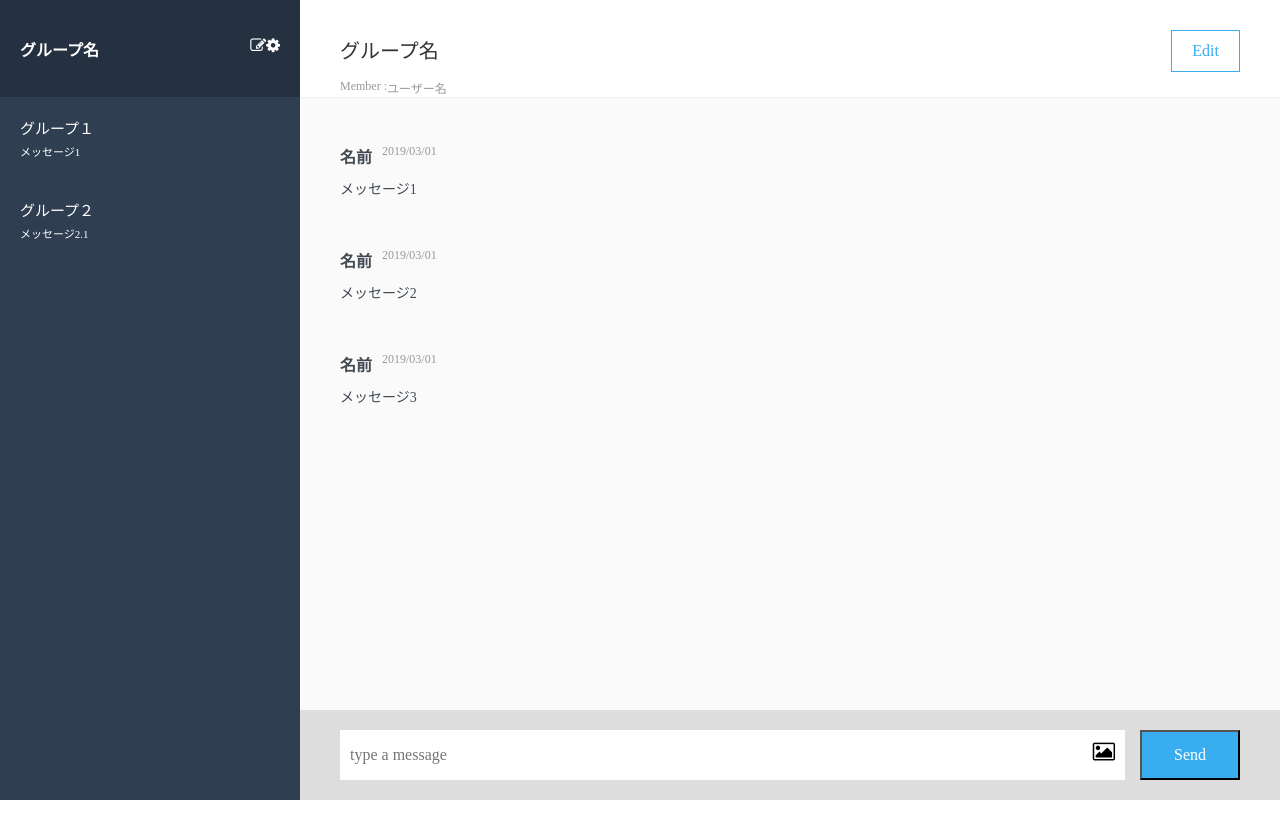
After one commit to subasubasu/ChatSpace, a Rails app: template chat-space/app/views/messages/index.html.haml in a window 1280 px wide. The commit adds this page. Run offline with Rails 7, Linux system fonts and the light colour scheme; the template is opened without the code that fills it, so the values that code supplies are empty; style sheets or scripts are compiled from the project's sources; some libraries are stand-ins or nearby versions.

Commit message:
[WIP]チャット画面のビューの作成の修正
#WHAT
チャット画面を作成する
#WHY
サービスに必須の画面のため

```diff
--- /dev/null
+++ b/chat-space/app/assets/stylesheets/_chat-main.scss
@@ -0,0 +1,76 @@
+.chat-main {
+  height: 100%;
+  width: calc(100% - 300px);
+  float: left;
+}
+
+.main-header {
+  height: 97px;
+  display: flex;
+  padding: 0 40px;
+  border-bottom: solid 1px #eeeeee;
+  &__left-box {
+    padding-top: 35px;
+    &__current-group {
+      font-size: 20px;
+      color: #333;
+      margin-bottom: 15px;
+    }
+    &__member-list {
+      float: left;
+      display: flex;
+      font-size: 12px;
+      color: $information-color;
+      list-style: none;
+      &__member {
+        float: left;
+        font-size: 12px;
+        color: $information-color;
+        display: list-item;
+        list-style: none;
+      }
+    }
+  }
+  &__edit-button {
+    display: flex;
+    height: 40px;
+    line-height: 40px;
+    padding: 0 20px;
+    margin-top: 30px;
+    border: solid 1px;
+    color: #38AEF0;
+    position: absolute;
+    right: 40px;
+  }
+}
+
+.messages {
+  height: calc(100% - 190px);
+  width: calc(100% - 80px);
+  padding: 46px 40px;
+  background-color: #fafafa;
+  overflow: scroll;
+}
+
+.message {
+  padding-bottom: 40px;
+  &__upper-info {
+    display: flex;
+    margin-bottom: 10px;
+    &__talker {
+      color: #434a54;
+      font-size: 16px;
+      font-weight: bold;
+    }
+    &__date {
+      color: $information-color;
+      font-size: 12px;
+      margin-left: 10px;
+    }
+  }
+  &__text {
+    color: #434a54;
+    font-size: 14px;
+    margin-bottom: 10px;
+  }
+}
--- /dev/null
+++ b/chat-space/app/assets/stylesheets/_chat-side.scss
@@ -0,0 +1,46 @@
+.chat-side {
+  background-color: #2f3e51;
+  height: 100%;
+  width: 300px;
+  color: white;
+  float: left;
+}
+
+a {
+  color: white;
+  text-decoration: none;
+}
+
+.side-header {
+  background-color: #253141;
+  height: 97px;
+  font-size: 16px;
+  align-items: center;
+  display: flex;
+  padding: 0 20px;
+  &__box {
+    display: flex;
+    justify-content: space-between;
+    width: 100%;
+    font-weight: bold;
+    &__menu {
+      display: flex;
+    }
+  }
+}
+
+.groups {
+  height: calc(100% - 100px);
+  padding: 20px 20px 0;
+  overflow: scroll;
+}
+.group {
+  margin-bottom: 40px;
+  &__group-name {
+    font-size: 15px;
+    margin-bottom: 5px;
+  }
+  &__group-latest-message {
+    font-size: 11px;
+  }
+}
--- /dev/null
+++ b/chat-space/app/assets/stylesheets/_form.scss
@@ -0,0 +1,41 @@
+.form {
+  height: 90px;
+  width: calc(100% - 300px);
+  box-sizing: border-box;
+  padding: 20px 40px 0 40px;
+  background-color: #ddd;
+  position: absolute;
+  bottom: 0;
+}
+
+.input-box {
+  float: left;
+  position: relative;
+  width: calc(100% - 165px);
+  &__text {
+  background-color: white;
+  height: 50px;
+  width: 100%;
+  padding: 0 40px 0 10px;
+  color: #434a54;
+  border-style: none;
+  }
+  &__image {
+    font-size: 1.3rem;
+    position: absolute;
+    top: 10px;
+    right: -40px;
+    cursor: pointer;
+  }
+}
+
+.submit-button {
+  float: right;
+  width: 100px;
+  height: 50px;
+  padding: 0 30px;
+  margin-left: 15px;
+  background-color: #38aef0;
+  color: white;
+  cursor: pointer;
+}
--- /dev/null
+++ b/chat-space/app/assets/stylesheets/_header.scss
@@ -0,0 +1,5 @@
+.header {
+  background-color: #38AEF0;
+  color: white;
+  text-align: center;
+}
--- a/chat-space/app/assets/stylesheets/application.scss
+++ b/chat-space/app/assets/stylesheets/application.scss
@@ -1,6 +1,10 @@
 @import "./reset";
 @import "font-awesome";
 @import "_variable.scss";
+@import "_header.scss";
+@import "_chat-side.scss";
+@import "_chat-main.scss";
+@import "_form.scss";
 
 
 html, body {
@@ -8,175 +12,3 @@ html, body {
   margin: 0;
   padding: 0;
 }
-
-.header {
-  background-color: #38AEF0;
-  color: white;
-  text-align: center;
-}
-
-.chat-side {
-  background-color: #2f3e51;
-  height: 100%;
-  width: 300px;
-  color: white;
-  float: left;
-}
-
-a {
-  color: white;
-  text-decoration: none;
-}
-
-  .side-header {
-  background-color: #253141;
-  height: 97px;
-  font-size: 16px;
-  align-items: center;
-  display: flex;
-  padding: 0 20px;
-  &__box {
-    display: flex;
-    justify-content: space-between;
-    width: 100%;
-    font-weight: bold;
-    &__menu {
-      display: flex;
-    }
-  }
-}
-
-.groups {
-  height: calc(100% - 100px);
-  padding: 20px 20px 0;
-  overflow: scroll;
-}
-.group {
-  margin-bottom: 40px;
-  &__group-name {
-    font-size: 15px;
-    margin-bottom: 5px;
-  }
-  &__group-latest-message {
-    font-size: 11px;
-  }
-}
-
-.chat-main {
-  height: 100%;
-  width: calc(100% - 300px);
-  float: left;
-}
-
-.main-header {
-  height: 97px;
-  display: flex;
-  padding: 0 40px;
-  border-bottom: solid 1px #eeeeee;
-  &__left-box {
-    padding-top: 35px;
-    &__current-group {
-      font-size: 20px;
-      color: #333;
-      margin-bottom: 15px;
-    }
-    &__member-list {
-      float: left;
-      display: flex;
-      font-size: 12px;
-      color: $information-color;
-      list-style: none;
-      &__member {
-        float: left;
-        font-size: 12px;
-        color: $information-color;
-        display: list-item;
-        list-style: none;
-      }
-    }
-  }
-  &__edit-button {
-    display: flex;
-    height: 40px;
-    line-height: 40px;
-    padding: 0 20px;
-    margin-top: 30px;
-    border: solid 1px;
-    color: #38AEF0;
-    position: absolute;
-    right: 40px;
-  }
-}
-
-.messages {
-  height: calc(100% - 190px);
-  width: calc(100% - 80px);
-  padding: 46px 40px;
-  background-color: #fafafa;
-  overflow: scroll;
-}
-
-.message {
-  padding-bottom: 40px;
-  &__upper-info {
-    display: flex;
-    margin-bottom: 10px;
-    &__talker {
-      color: #434a54;
-      font-size: 16px;
-      font-weight: bold;
-    }
-    &__date {
-      color: $information-color;
-      font-size: 12px;
-      margin-left: 10px;
-    }
-  }
-  &__text {
-    color: #434a54;
-    font-size: 14px;
-    margin-bottom: 10px;
-  }
-}
-
-.form {
-  height: 90px;
-  width: calc(100% - 300px);
-  box-sizing: border-box;
-  padding: 20px 40px 0 40px;
-  background-color: #ddd;
-  position: absolute;
-  bottom: 0;
-}
-
-.input-box {
-  float: left;
-  position: relative;
-  width: calc(100% - 165px);
-  &__text {
-  background-color: white;
-  height: 50px;
-  width: 100%;
-  padding: 0 40px 0 10px;
-  color: #434a54;
-  border-style: none;
-  }
-  &__image {
-    font-size: 1.3rem;
-    position: absolute;
-    top: 10px;
-    right: -40px;
-    cursor: pointer;
-  }
-}
-
-.submit-button {
-  float: right;
-  width: 100px;
-  height: 50px;
-  padding: 0 30px;
-  margin-left: 15px;
-  background-color: #38aef0;
-  color: white;
-  cursor: pointer;
-}
--- /dev/null
+++ b/chat-space/app/views/messages/_group.html.haml
@@ -0,0 +1,8 @@
+%a{:href => " "}
+  .group
+    %p.group__group-name グループ１
+    %p.group__group-latest-message メッセージ1
+%a{:href => " "}
+  .group
+    %p.group__group-name グループ２
+    %p.group__group-latest-message メッセージ2.1
--- /dev/null
+++ b/chat-space/app/views/messages/_message.html.haml
@@ -0,0 +1,24 @@
+.message
+  .message__upper-info
+    .message__upper-info__talker
+      名前
+    .message__upper-info__date
+      2019/03/01
+  .message__text
+    メッセージ1
+.message
+  .message__upper-info
+    .message__upper-info__talker
+      名前
+    .message__upper-info__date
+      2019/03/01
+  .message__text
+    メッセージ2
+.message
+  .message__upper-info
+    .message__upper-info__talker
+      名前
+    .message__upper-info__date
+      2019/03/01
+  .message__text
+    メッセージ3
--- /dev/null
+++ b/chat-space/app/views/messages/index.html.haml
@@ -0,0 +1,40 @@
+!!!
+%html
+  %body
+    %header.header
+      - if true
+        / グループを作成しました。
+    .chat-side
+      .side-header
+        .side-header__box
+          %p.side-header__box__user-name
+            グループ名
+          %ul.side-header__box__menu
+            %li.side-header__box__menu__edit-user
+              %a{:href => " "}
+                %i.fa.fa-edit
+            %li.side-header__box__menu__new-group
+              %a{:href => " "}
+                %i.fa.fa-cog
+      .groups
+        = render partial: "group"
+    .chat-main
+      .main-header
+        .main-header__left-box
+          %h1.main-header__left-box__current-group
+            グループ名
+          %ul.main-header__left-box__member-list Member :
+          %li.main-header__left-box__member-list__member
+            ユーザー名
+        %a{:href => " "}
+          .main-header__edit-button Edit
+      .messages
+        = render partial: "message"
+      .form
+        %form#new_message.new_message{"accept-charset" => "UTF-8", :action => "", :enctype => "multipart/form-data", :method => "post"}
+          .input-box
+            %input.input-box__text{:id => "", :name => "message_content", :placeholder => "type a message", :type => "text"}/
+            %label.input-box__image{:for => "upload-icon"}
+              %i.fa.fa-image
+              %input#upload-icon.input-box__image__file{:field => "image", :hidden => "", :type => "file"}/
+          %input.submit-button{"data-disable-with" => "Send", :name => "commit", :type => "submit", :value => "Send"}/
```
Also changed, not shown: chat-space/app/views/messages/_group.html.erb (deleted, +0 -12 lines), chat-space/app/views/messages/_message.html.erb (deleted, +0 -39 lines), chat-space/app/views/messages/index.html.erb (deleted, +0 -70 lines).
